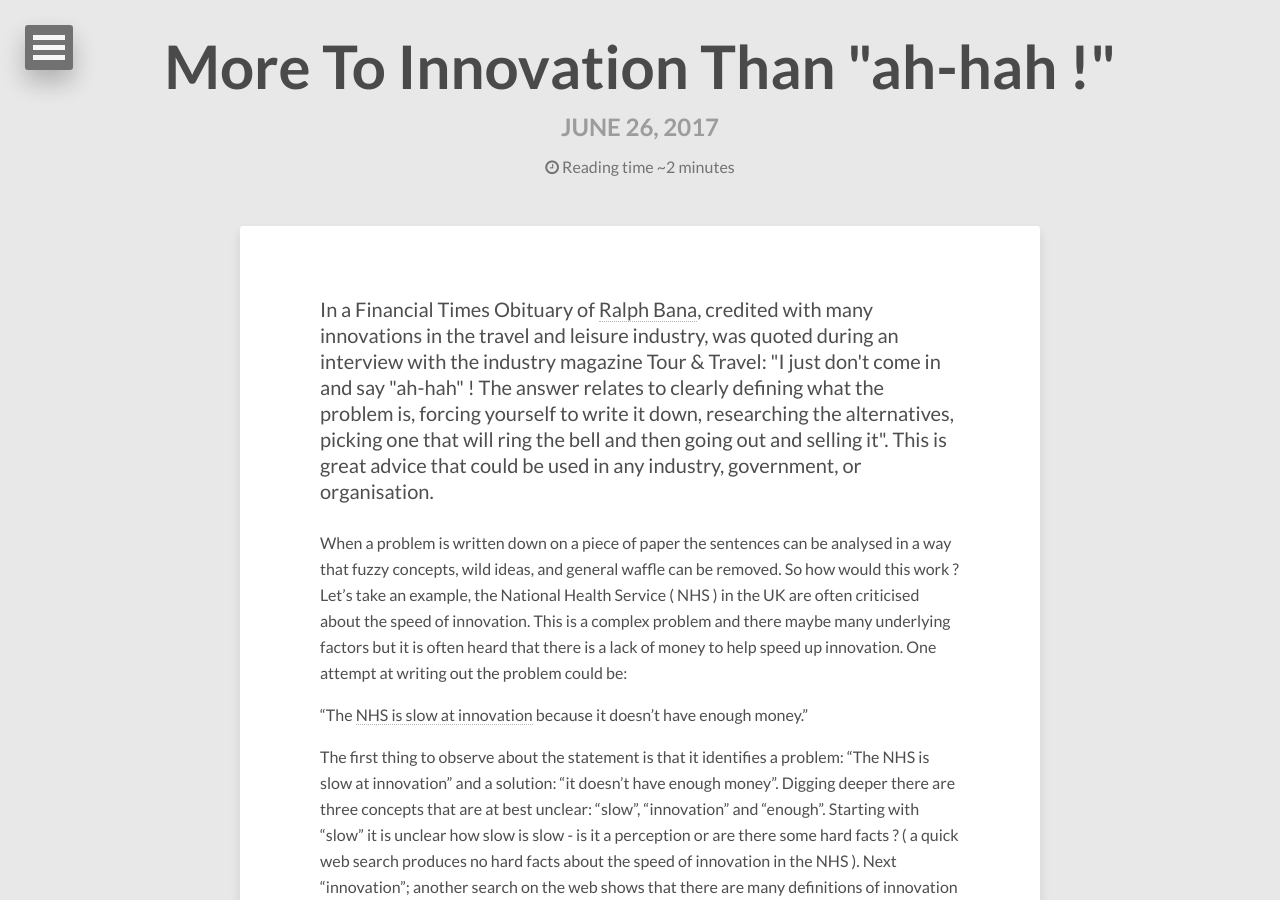
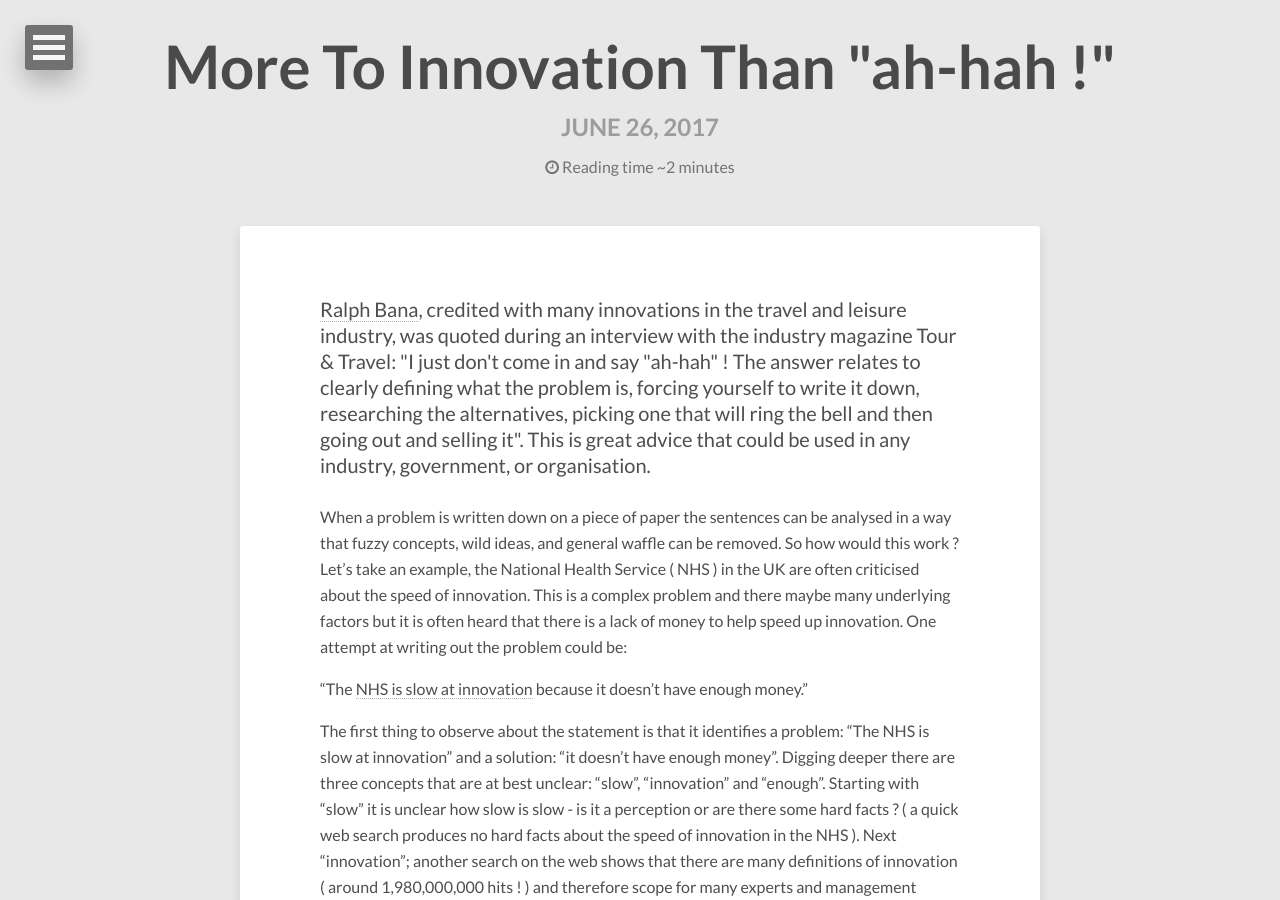
Before and after one commit to dtinblack/dtinblack.github.io, a Jekyll site: the page built from _posts/2017-06-26-more-to-innovation.md, in a window 1280 px wide and 900 px high. Built offline with Jekyll 4.4.1, drawn with Linux system fonts in a browser that asks for light colours; nearby versions of some CDN libraries.

Commit message:
corrected grammar

```diff
--- a/_posts/2017-06-26-more-to-innovation.md
+++ b/_posts/2017-06-26-more-to-innovation.md
@@ -7,7 +7,6 @@ tags: [products, innovation, analysis]
 ---
 
 <p>
-In a Financial Times Obituary of
 <a href="https://www.ft.com/content/11d18136-a49a-11e3-b915-00144feab7de?mhq5j=e3">Ralph Bana</a>,
 credited with many innovations in the
 travel and leisure industry, was quoted during an interview with the industry magazine Tour & Travel: "I
```
